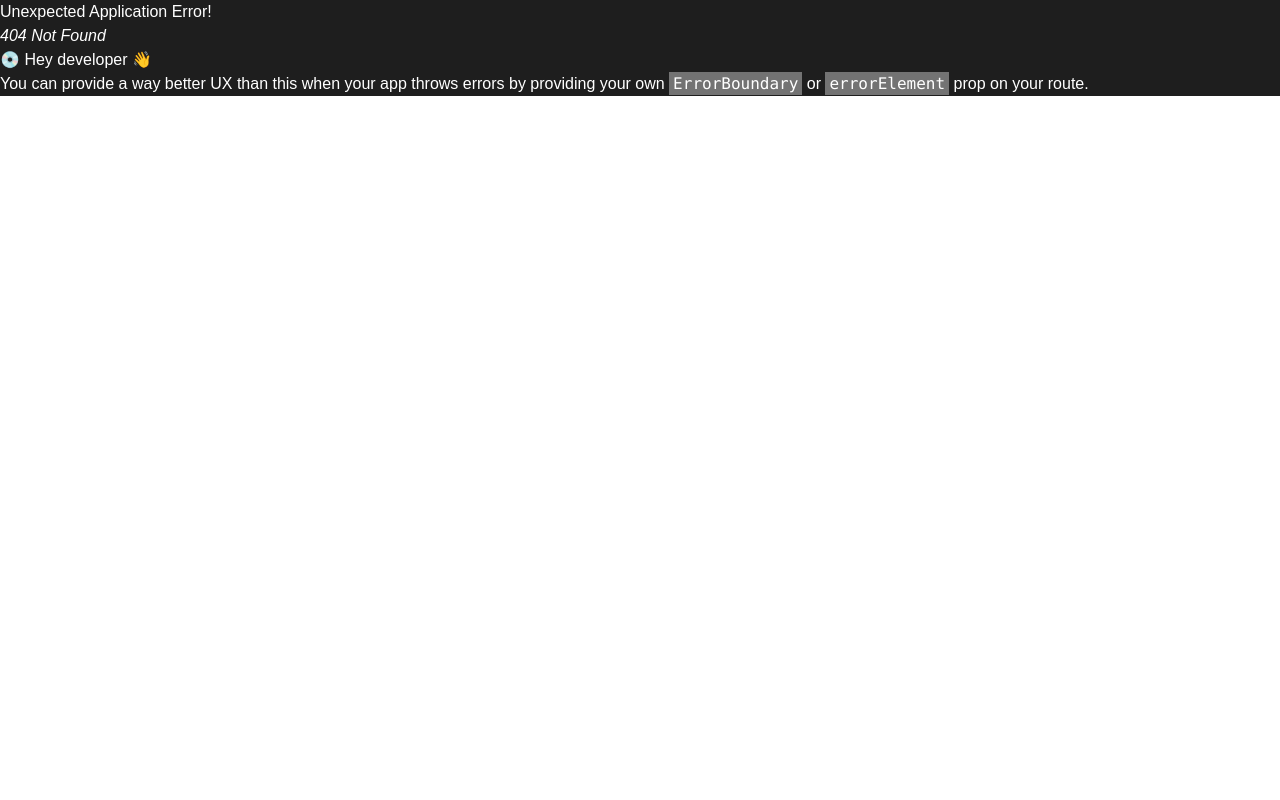
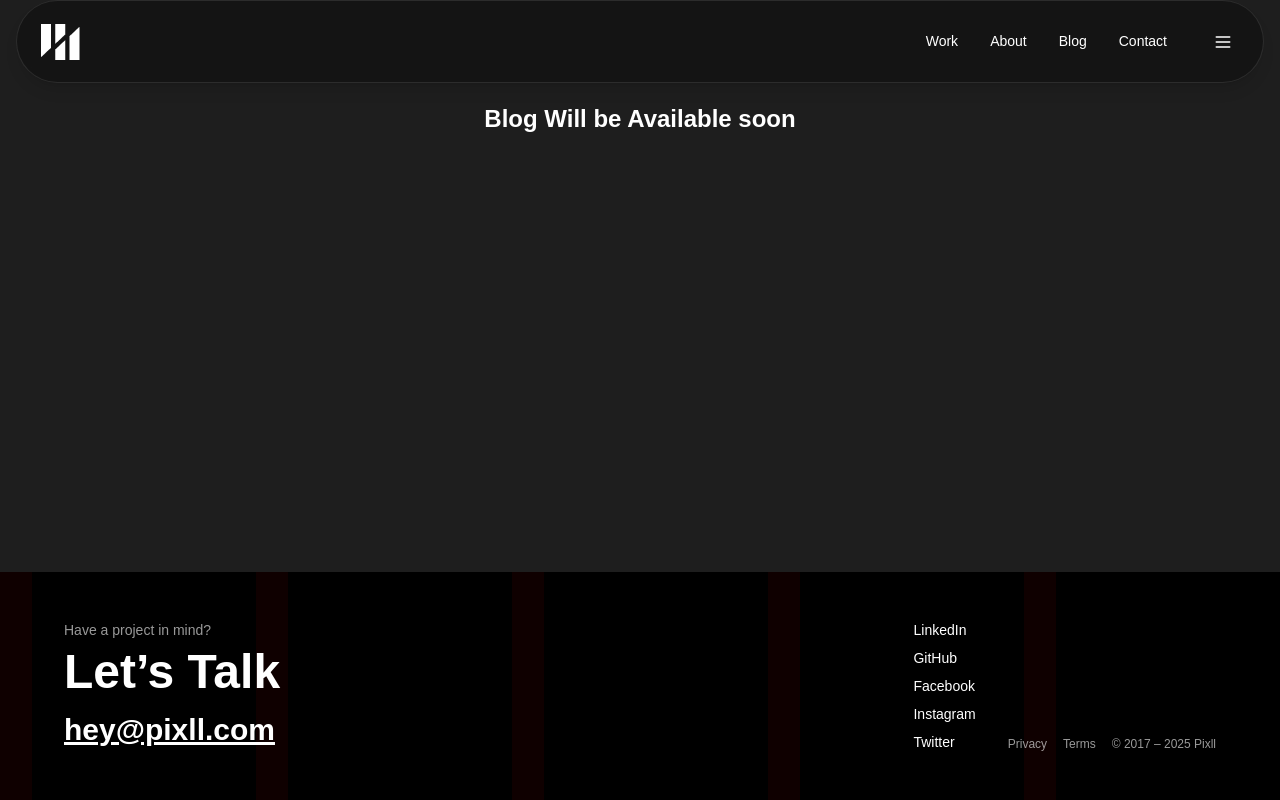
Before and after one commit to iamafridi/zorg-it, a React (Vite) app: page /blog in a window 1280 px wide. Before the commit this address had no page. Built offline with nearby package versions, Linux system fonts and the light colour scheme; a web font is replaced by a local one.

Commit message:
Footer and FAQ Added

```diff
--- /dev/null
+++ b/src/Pages/About/About.jsx
@@ -0,0 +1,13 @@
+import React from 'react'
+import Navbar from '../shared/Navbar/Navbar'
+
+const About = () => {
+    return (
+        <div>
+            <Navbar />
+            <h1 className='text-2xl font-extrabold text-center m--2 p-5'>About Will be Available soon </h1>
+        </div>
+    )
+}
+
+export default About
--- /dev/null
+++ b/src/Pages/Blog/Blog.jsx
@@ -0,0 +1,13 @@
+import React from 'react'
+import Navbar from '../shared/Navbar/Navbar'
+
+const Blog = () => {
+    return (
+        <div>
+            <Navbar />
+            <h1 className='text-2xl font-extrabold text-center m--2 p-5'>Blog Will be Available soon </h1>
+        </div>
+    )
+}
+
+export default Blog
--- /dev/null
+++ b/src/Pages/Contact/Contact.jsx
@@ -0,0 +1,13 @@
+import React from 'react'
+import Navbar from '../shared/Navbar/Navbar'
+
+const Contact = () => {
+    return (
+        <div>
+            <Navbar />
+            <h1 className='text-2xl font-extrabold text-center m--2 p-5'>Contact Will be Available soon </h1>
+        </div>
+    )
+}
+
+export default Contact
--- a/src/Pages/shared/Footer/Footer.jsx
+++ b/src/Pages/shared/Footer/Footer.jsx
@@ -1,54 +1,47 @@
-import React from 'react'
 
 const Footer = () => {
     return (
-        <footer className="footer sm:footer-horizontal bg-neutral text-neutral-content p-10">
-            <aside>
+        <footer className="bg-black text-white py-12 px-6 relative overflow-hidden">
+            <div className="absolute inset-0 z-0">
+                <div className="absolute top-0 bottom-0 w-8 opacity-30" style={{ left: '0%', backgroundColor: '#330000' }} />
+                <div className="absolute top-0 bottom-0 w-8 opacity-30" style={{ left: '10%', backgroundColor: '#000000' }} />
+                <div className="absolute top-0 bottom-0 w-8 opacity-30" style={{ left: '20%', backgroundColor: '#330000' }} />
+                <div className="absolute top-0 bottom-0 w-8 opacity-30" style={{ left: '30%', backgroundColor: '#000000' }} />
+                <div className="absolute top-0 bottom-0 w-8 opacity-30" style={{ left: '40%', backgroundColor: '#330000' }} />
+                <div className="absolute top-0 bottom-0 w-8 opacity-30" style={{ left: '50%', backgroundColor: '#000000' }} />
+                <div className="absolute top-0 bottom-0 w-8 opacity-30" style={{ left: '60%', backgroundColor: '#330000' }} />
+                <div className="absolute top-0 bottom-0 w-8 opacity-30" style={{ left: '70%', backgroundColor: '#000000' }} />
+                <div className="absolute top-0 bottom-0 w-8 opacity-30" style={{ left: '80%', backgroundColor: '#330000' }} />
+                <div className="absolute top-0 bottom-0 w-8 opacity-30" style={{ left: '90%', backgroundColor: '#000000' }} />
+            </div>
 
-                <p>
-                    Zorg.
-                    <br />
-                    since 2020
-                </p>
-            </aside>
-            <nav>
-                <h6 className="footer-title">Social</h6>
-                <div className="grid grid-flow-col gap-4">
-                    <a>
-                        <svg
-                            xmlns="http://www.w3.org/2000/svg"
-                            width="24"
-                            height="24"
-                            viewBox="0 0 24 24"
-                            className="fill-current">
-                            <path
-                                d="M24 4.557c-.883.392-1.832.656-2.828.775 1.017-.609 1.798-1.574 2.165-2.724-.951.564-2.005.974-3.127 1.195-.897-.957-2.178-1.555-3.594-1.555-3.179 0-5.515 2.966-4.797 6.045-4.091-.205-7.719-2.165-10.148-5.144-1.29 2.213-.669 5.108 1.523 6.574-.806-.026-1.566-.247-2.229-.616-.054 2.281 1.581 4.415 3.949 4.89-.693.188-1.452.232-2.224.084.626 1.956 2.444 3.379 4.6 3.419-2.07 1.623-4.678 2.348-7.29 2.04 2.179 1.397 4.768 2.212 7.548 2.212 9.142 0 14.307-7.721 13.995-14.646.962-.695 1.797-1.562 2.457-2.549z"></path>
-                        </svg>
-                    </a>
-                    <a>
-                        <svg
-                            xmlns="http://www.w3.org/2000/svg"
-                            width="24"
-                            height="24"
-                            viewBox="0 0 24 24"
-                            className="fill-current">
-                            <path
-                                d="M19.615 3.184c-3.604-.246-11.631-.245-15.23 0-3.897.266-4.356 2.62-4.385 8.816.029 6.185.484 8.549 4.385 8.816 3.6.245 11.626.246 15.23 0 3.897-.266 4.356-2.62 4.385-8.816-.029-6.185-.484-8.549-4.385-8.816zm-10.615 12.816v-8l8 3.993-8 4.007z"></path>
-                        </svg>
-                    </a>
-                    <a>
-                        <svg
-                            xmlns="http://www.w3.org/2000/svg"
-                            width="24"
-                            height="24"
-                            viewBox="0 0 24 24"
-                            className="fill-current">
-                            <path
-                                d="M9 8h-3v4h3v12h5v-12h3.642l.358-4h-4v-1.667c0-.955.192-1.333 1.115-1.333h2.885v-5h-3.808c-3.596 0-5.192 1.583-5.192 4.615v3.385z"></path>
-                        </svg>
+            <div className="max-w-6xl mx-auto relative z-10 flex flex-col md:flex-row justify-between items-start gap-10">
+                <div>
+                    <p className="text-sm text-white/60 mb-2">Have a project in mind?</p>
+                    <h2 className="text-4xl md:text-5xl font-extrabold mb-4">Let’s Talk</h2>
+                    <a href="mailto:hey@pixll.com" className="text-2xl md:text-3xl font-bold underline hover:text-cyan-400 transition-colors duration-300">
+                        hey@pixll.com
                     </a>
                 </div>
-            </nav>
+
+                <div className="flex flex-col md:flex-row md:items-end justify-between w-full md:w-auto gap-8">
+                    <div className="space-y-2">
+                        <a href="#" className="block text-sm hover:text-cyan-400 transition-colors">LinkedIn</a>
+                        <a href="#" className="block text-sm hover:text-cyan-400 transition-colors">GitHub</a>
+                        <a href="#" className="block text-sm hover:text-cyan-400 transition-colors">Facebook</a>
+                        <a href="#" className="block text-sm hover:text-cyan-400 transition-colors">Instagram</a>
+                        <a href="#" className="block text-sm hover:text-cyan-400 transition-colors">Twitter</a>
+                    </div>
+
+                    <div className="flex flex-col md:flex-row md:items-center gap-4 text-xs text-white/60">
+                        <div className="flex gap-4">
+                            <a href="#" className="hover:text-white transition-colors">Privacy</a>
+                            <a href="#" className="hover:text-white transition-colors">Terms</a>
+                        </div>
+                        <span>© 2017 – 2025 Pixll</span>
+                    </div>
+                </div>
+            </div>
         </footer>
     )
 }
--- a/src/Pages/shared/Navbar/Navbar.jsx
+++ b/src/Pages/shared/Navbar/Navbar.jsx
@@ -1,9 +1,9 @@
-import { NavLink } from 'react-router'
+import { Link, NavLink } from 'react-router'
 import Logo from '../Logo/Logo'
 
 const Navbar = () => {
     const navItems = <>
-        <li><NavLink to="/" className="hover:text-blue-400 transition-colors">Work</NavLink></li>
+        <li><NavLink to="/work" className="hover:text-blue-400 transition-colors">Work</NavLink></li>
         <li><NavLink to="/about" className="hover:text-blue-400 transition-colors">About</NavLink></li>
         <li><NavLink to="/blog" className="hover:text-blue-400 transition-colors">Blog</NavLink></li>
         <li><NavLink to="/contact" className="hover:text-blue-400 transition-colors">Contact</NavLink></li>
@@ -26,7 +26,7 @@ const Navbar = () => {
                             {navItems}
                         </ul>
                     </div>
-                    <Logo />
+                    <Link to='/'> <Logo /></Link>
                 </div>
 
                 {/* Right side - Desktop Menu */}
--- /dev/null
+++ b/src/Pages/work/Work.jsx
@@ -0,0 +1,14 @@
+import React from 'react'
+import Navbar from '../shared/Navbar/Navbar'
+
+const Work = () => {
+    return (
+
+        <div>
+            <Navbar />
+            <h1 className='text-2xl font-extrabold text-center m--2 p-5'>Work is pending</h1>
+        </div>
+    )
+}
+
+export default Work
--- a/src/router/router.jsx
+++ b/src/router/router.jsx
@@ -1,6 +1,10 @@
 import { createBrowserRouter } from "react-router";
 import MainLayout from "../layouts/MainLayout";
 import Home from "../Pages/HomePage/Home/Home";
+import Work from "../Pages/work/Work";
+import Blog from "../Pages/Blog/Blog";
+import Contact from "../Pages/Contact/Contact";
+import About from "../Pages/About/About";
 
 export const router = createBrowserRouter([
     {
@@ -10,7 +14,23 @@ export const router = createBrowserRouter([
             {
                 index: true,
                 Component: Home
-            }
+            },
+            {
+                path: "work",
+                Component: Work
+            },
+            {
+                path: "about",
+                Component: About
+            },
+            {
+                path: "blog",
+                Component: Blog
+            },
+            {
+                path: "contact",
+                Component: Contact
+            },
         ]
     }
 ])
```
